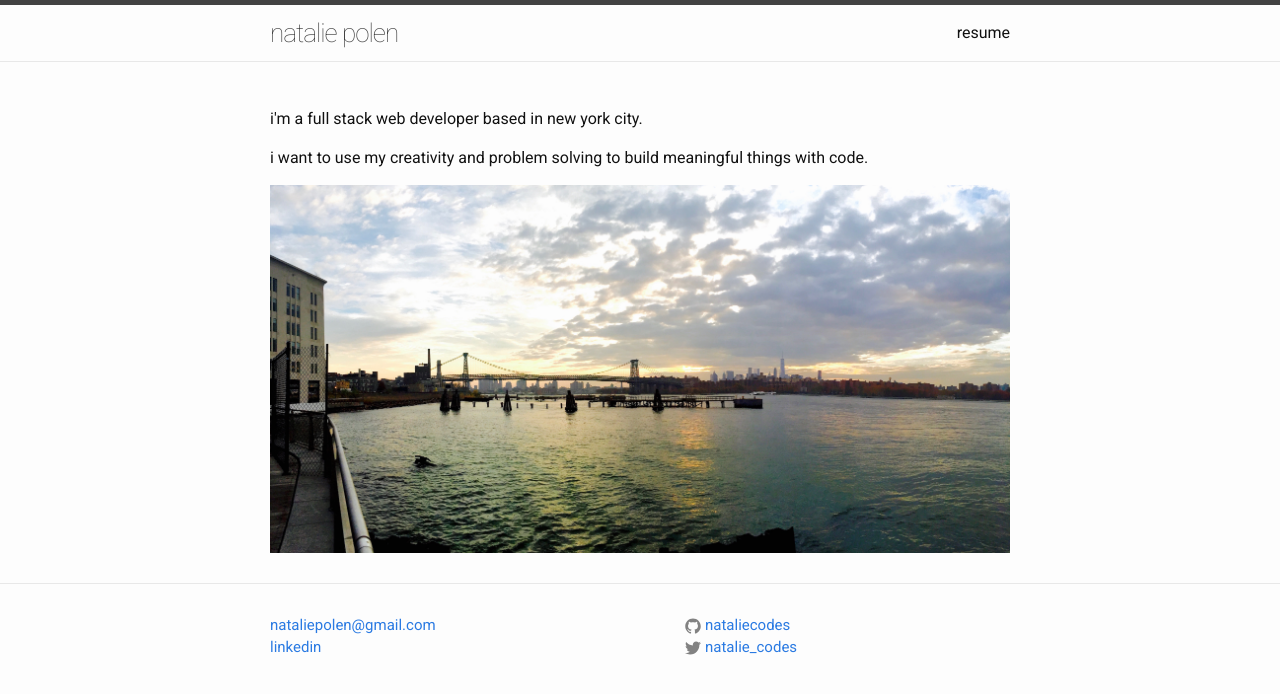
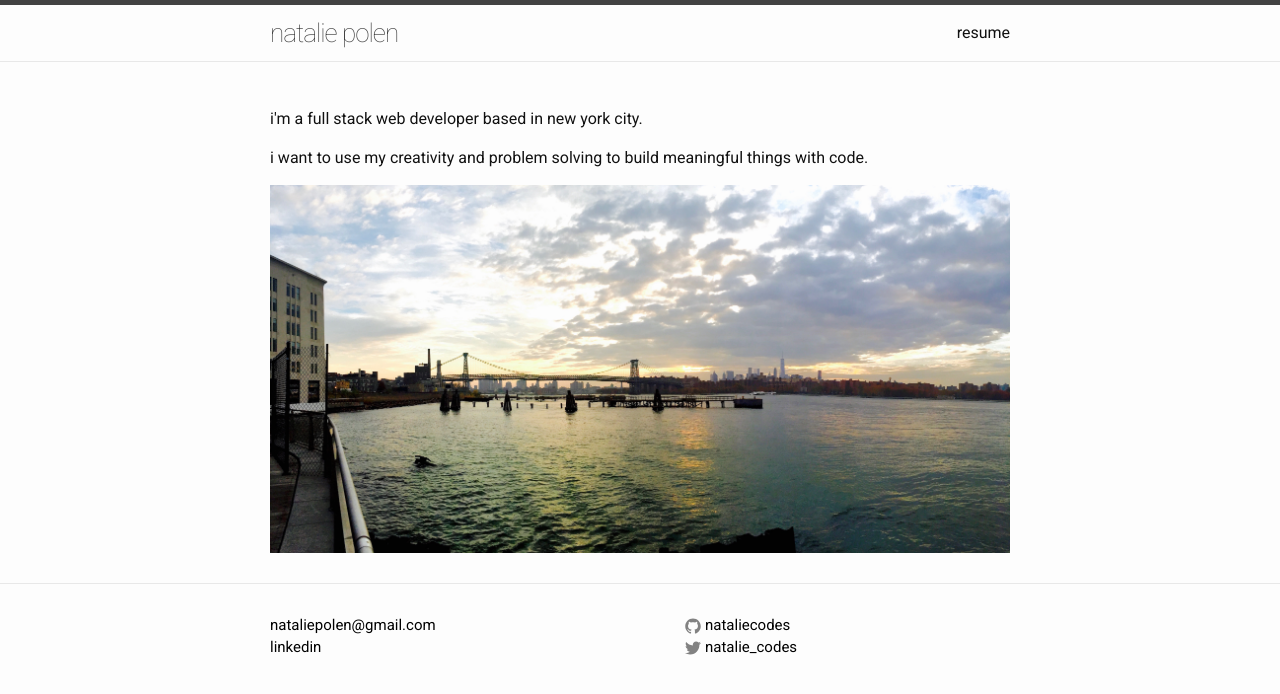
Before and after one commit to nataliecodes/www.nataliepolen.com, a Jekyll site: the page built from index.html, in a window 1280 px wide. Shown: the top 694 px of the page. Built offline with Jekyll 4.4.1, drawn with Linux system fonts in a browser that asks for light colours.

Commit message:
Change all link colors to black

```diff
--- a/_sass/_base.scss
+++ b/_sass/_base.scss
@@ -91,11 +91,11 @@ h1, h2, h3, h4, h5, h6 {
  * Links
  */
 a {
-    color: $brand-color;
+    color: black;
     text-decoration: none;
 
     &:visited {
-        color: darken($brand-color, 15%);
+        color: black;
     }
 
     &:hover {
```
